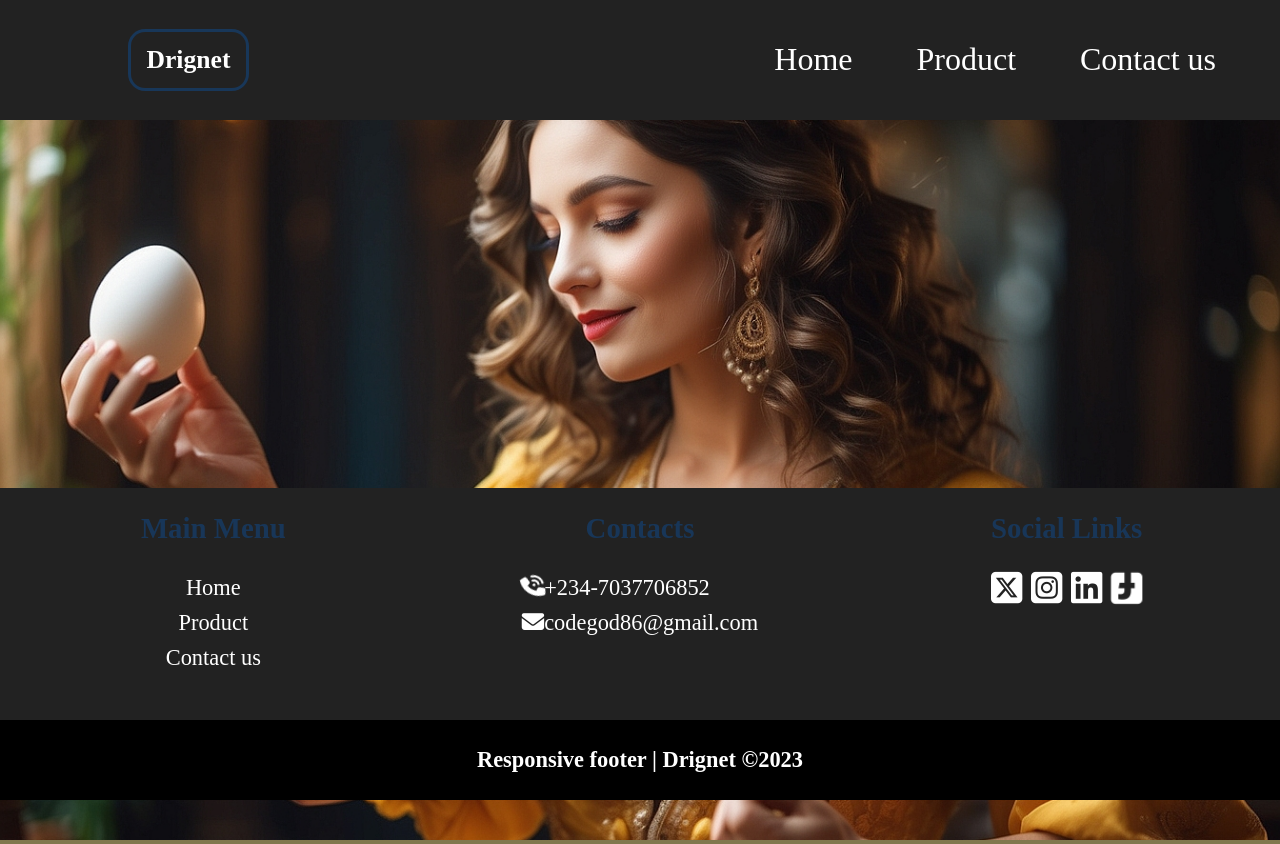
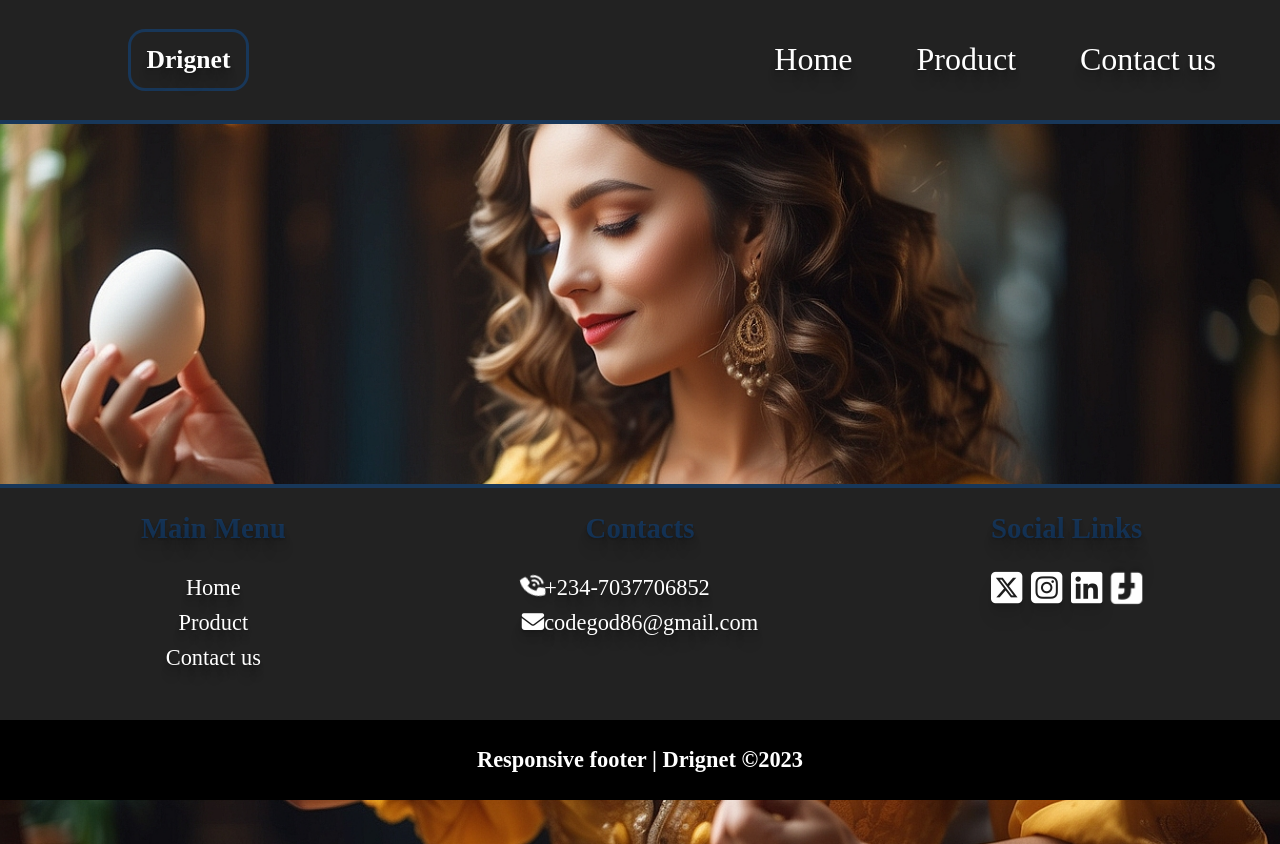
Before and after one commit to Drignet/abc-projects, a website built with Vite: page footer/index.html in a window 1280 px wide. Built offline with nearby package versions, Linux system fonts and the light colour scheme.

Commit message:
updated files

```diff
--- a/footer/src/style.css
+++ b/footer/src/style.css
@@ -8,6 +8,7 @@ body{
   background: hsl(50, 25%, 40%);
   height: 100vh;
   line-height: 1.5rem;
+  text-shadow: rgba(0, 0, 0, 0.07) 0px 1px 1px, rgba(0, 0, 0, 0.07) 0px 2px 2px, rgba(0, 0, 0, 0.07) 0px 4px 4px, rgba(0, 0, 0, 0.07) 0px 8px 8px, rgba(0, 0, 0, 0.07) 0px 16px 16px;
 }
 
 .ul-nav, .ul-footer li{
@@ -24,6 +25,8 @@ header{
   align-items: center;
   background: #222;
   color: #fff;
+  border-bottom: 4px solid rgba(3, 102, 214, 0.3);
+  box-shadow: rgba(0, 0, 0, 0.07) 0px 1px 1px, rgba(0, 0, 0, 0.07) 0px 2px 2px, rgba(0, 0, 0, 0.07) 0px 4px 4px, rgba(0, 0, 0, 0.07) 0px 8px 8px, rgba(0, 0, 0, 0.07) 0px 16px 16px;
 }
 
 header h1{
@@ -63,6 +66,7 @@ footer{
   background: #222;
   color: #fff;
   font-size: 0.8rem;
+  border-top: 4px solid rgba(3, 102, 214, 0.3);
 }
 
 footer h2{
```
Also changed, not shown: footer/dist/index.html, 4 other files.
